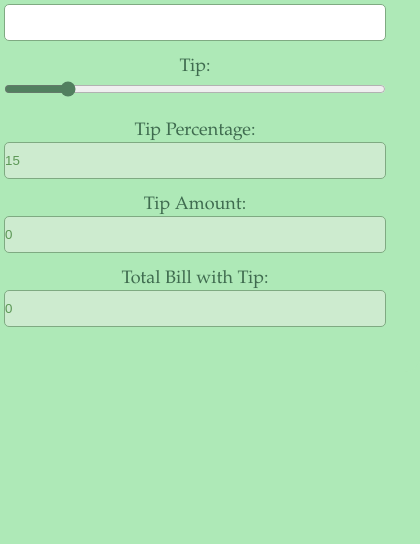
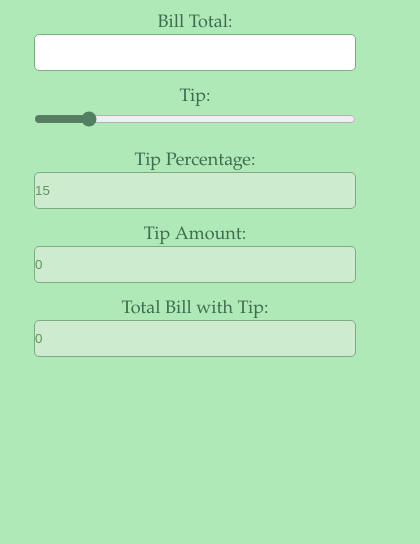
Before and after one commit to yelucie/ITMD541-LAB3, a plain HTML site: page index.html in a window 390 px wide. Shown: the part 300-844 px from the top of the page, 420 px wide, since content can reach past the window. Drawn offline with Linux system fonts and the light colour scheme.

Commit message:
Pad version 2

```diff
--- a/style.css
+++ b/style.css
@@ -1,5 +1,5 @@
 body {
-    margin: -30px;
+    margin: 0;
     background-color: #8bc28f;
     font-family: 'Garamond', 'Baskerville';
     display: flex;
@@ -77,7 +77,7 @@ input[type="text"][disabled] {
     font-size: 14px;
 }
 
-@media screen and (min-height: 0px) and (max-height: 702px) {
+@media screen and (min-height: 0px) and (max-height: 731px) {
     #error {
         position: absolute;
         bottom: 170px;
@@ -95,7 +95,7 @@ input[type="text"][disabled] {
 
 @media screen and (min-width: 0px) and (max-width: 1035px) {
     body {
-        margin: -30px;
+        margin: 0;
         background-color: #aee9b7;
         font-family: 'Garamond', 'Baskerville';
         display: flex;
```
